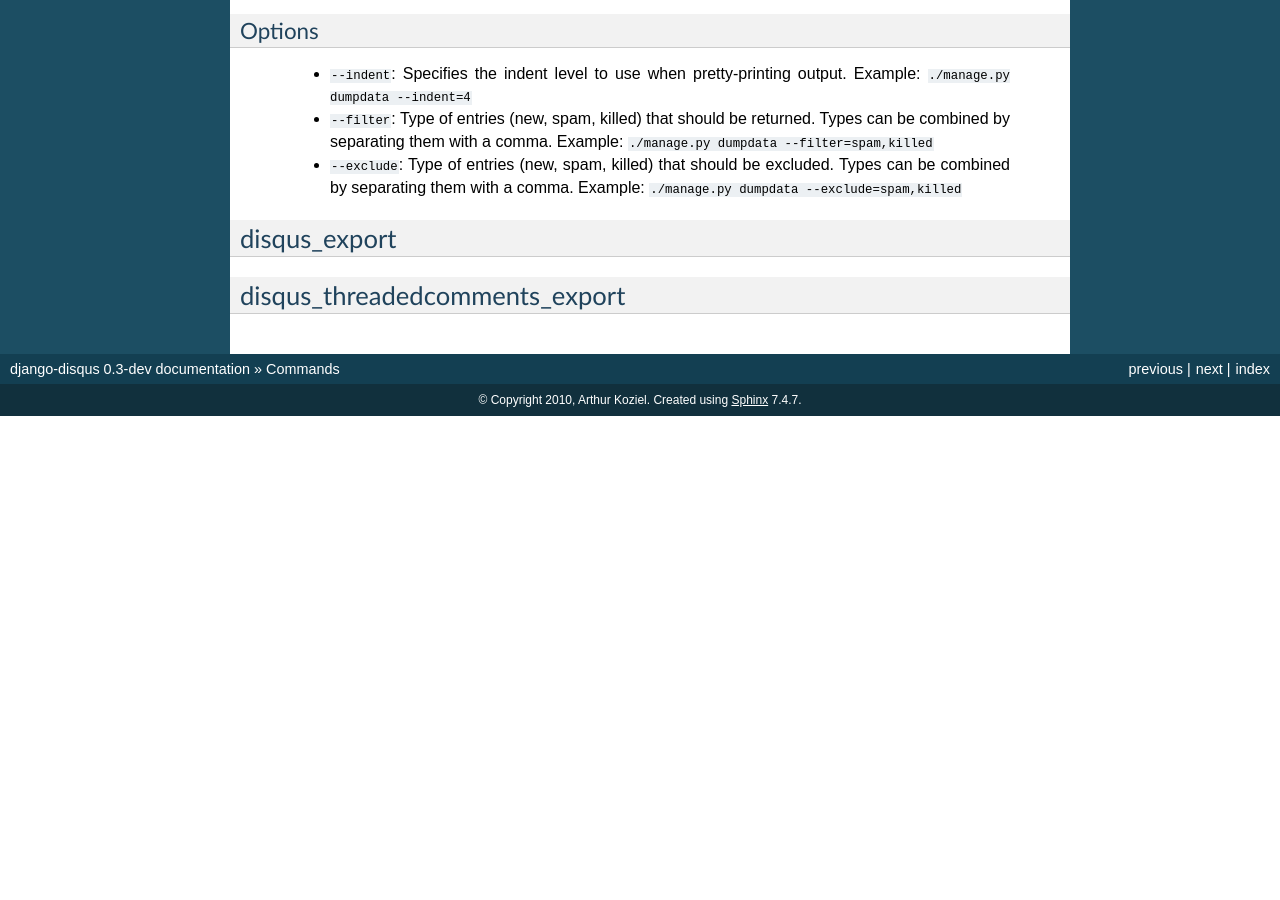
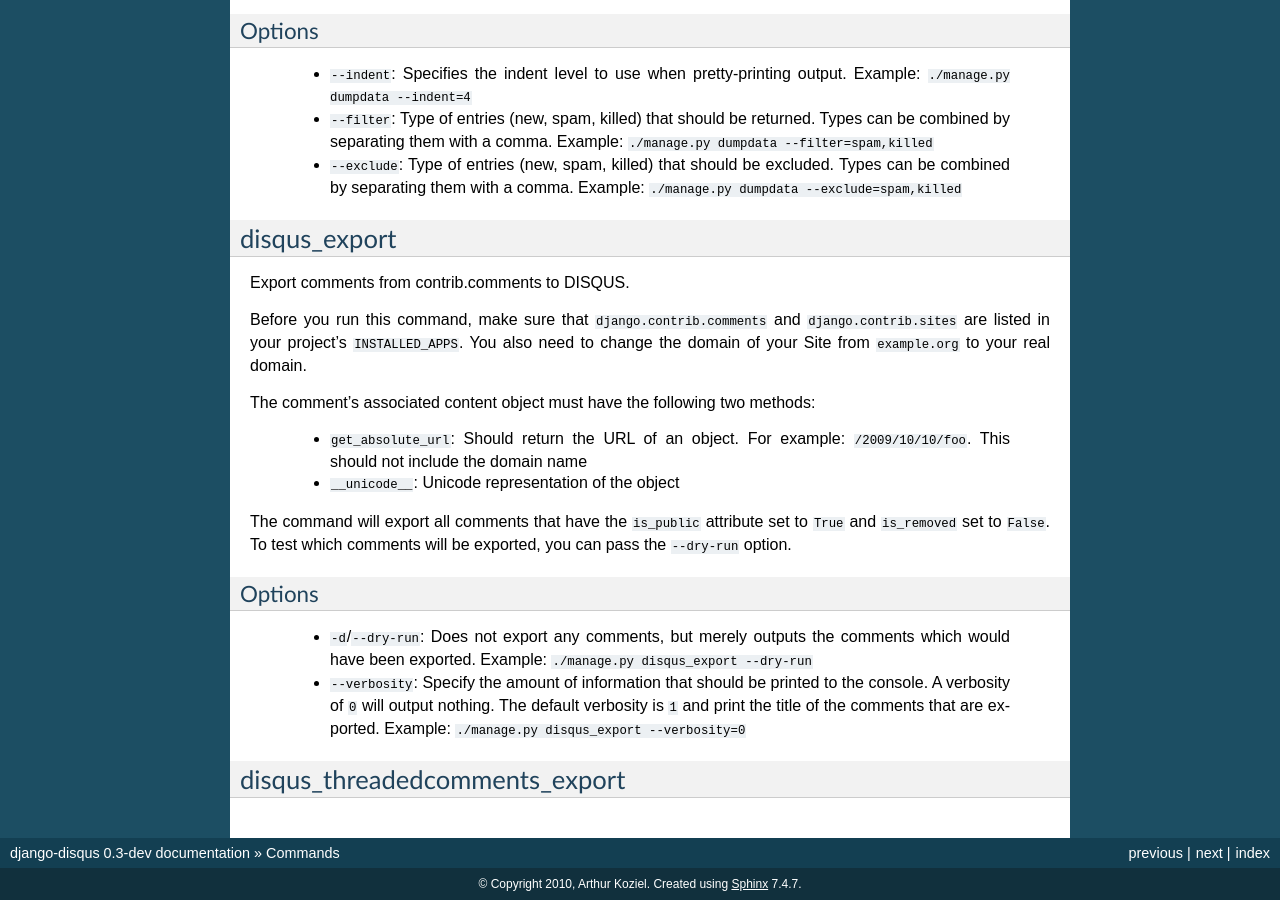
Before and after one commit to arthurk/django-disqus, a Sphinx documentation site: the page built from docs/commands.rst, in a window 1280 px wide and 900 px high, scrolled down 862 px. Built offline with Sphinx 7.4.7, drawn with Linux system fonts in a browser that asks for light colours; before the commit the page ends 1278 px from its top, so only the background shows below that.

Commit message:
added documentationf or disqus_export command

```diff
--- a/docs/commands.rst
+++ b/docs/commands.rst
@@ -67,5 +67,33 @@ Options
 disqus_export
 -------------
 
+Export comments from contrib.comments to DISQUS.
+
+Before you run this command, make sure that ``django.contrib.comments``
+and ``django.contrib.sites`` are listed in your project's ``INSTALLED_APPS``.
+You also need to change the domain of your Site from ``example.org`` to your
+real domain.
+
+The comment's associated content object must have the following two methods:
+
+ - ``get_absolute_url``: Should return the URL of an object. For example:
+   ``/2009/10/10/foo``. This should not include the domain name
+ - ``__unicode__``: Unicode representation of the object
+
+The command will export all comments that have the ``is_public``
+attribute set to ``True`` and ``is_removed`` set to ``False``. To test which
+comments will be exported, you can pass the ``--dry-run`` option.
+
+Options
+^^^^^^^
+
+ - ``-d``/``--dry-run``: Does not export any comments, but merely outputs
+   the comments which would have been exported. Example:
+   ``./manage.py disqus_export --dry-run``
+ - ``--verbosity``: Specify the amount of information that should be printed
+   to the console. A verbosity of ``0`` will output nothing. The default
+   verbosity is ``1`` and print the title of the comments that are exported.
+   Example: ``./manage.py disqus_export --verbosity=0``
+
 disqus_threadedcomments_export
 ------------------------------
```
Also changed, not shown: 2 other files.
